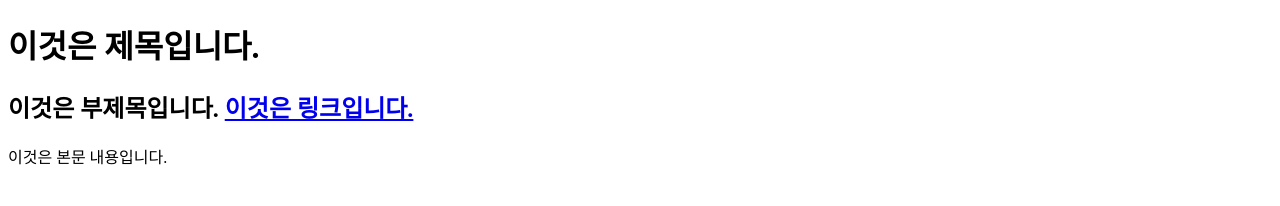
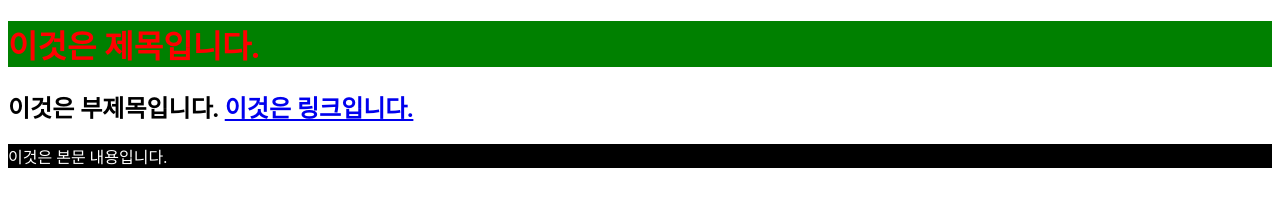
Before and after one commit to dbkimk/dbkimk.github.io, a plain HTML site: page index.html in a window 1280 px wide. Drawn offline with Linux system fonts and the light colour scheme.

Commit message:
style 적용

```diff
--- a/index.html
+++ b/index.html
@@ -5,6 +5,16 @@
     <meta name="viewport" content="width=device-width, initial-scale=1.0">
     <meta http-equiv="X-UA-Compatible" content="ie=edge">
     <title>Document</title>
+    <style>
+        h1{
+            color:red;
+            background-color: green;
+        }
+        p{
+            color:white;
+            background-color: black;
+        }
+    </style>
 </head>
 <body>
     <h1>이것은 제목입니다.</h1>
```
